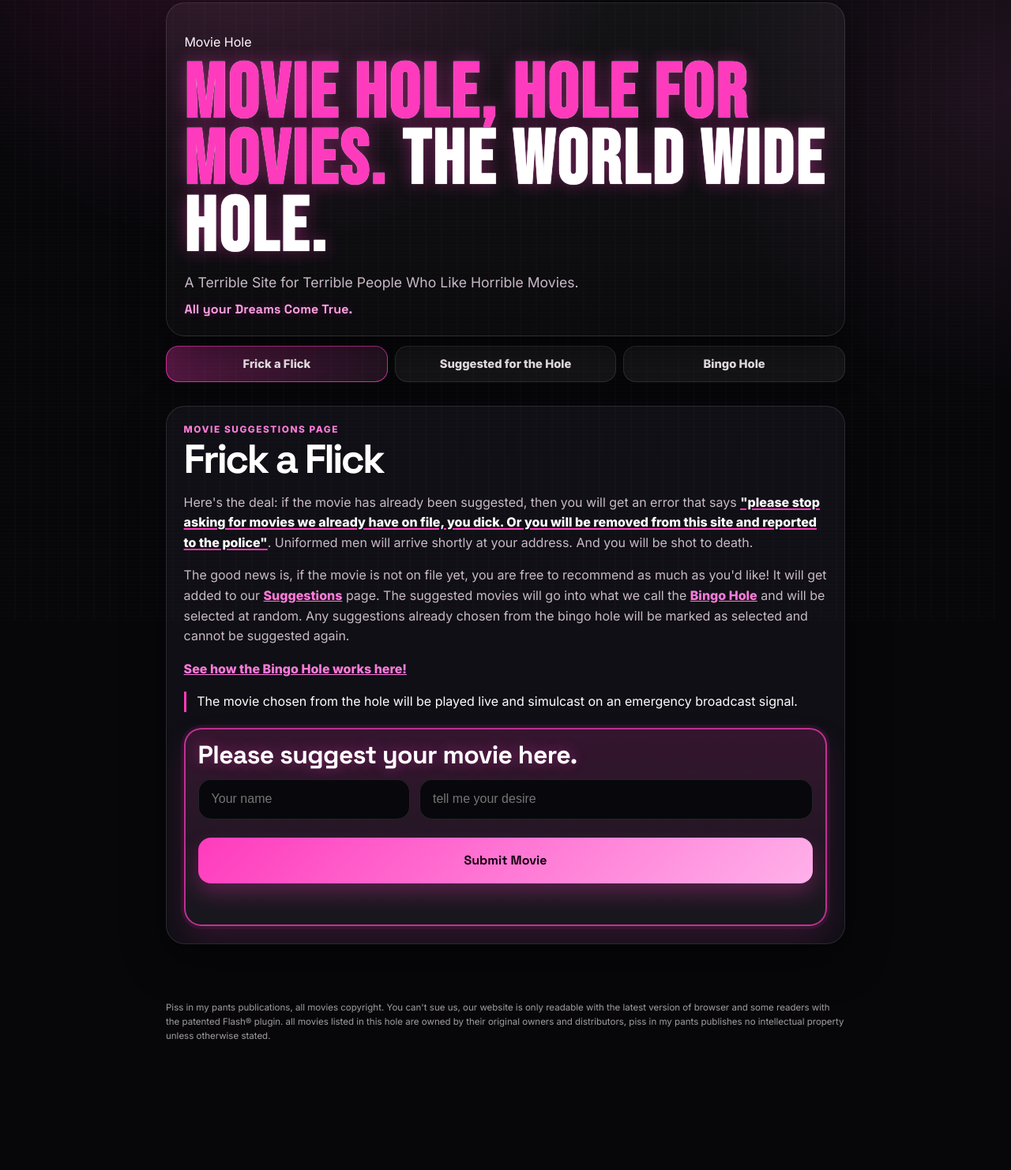
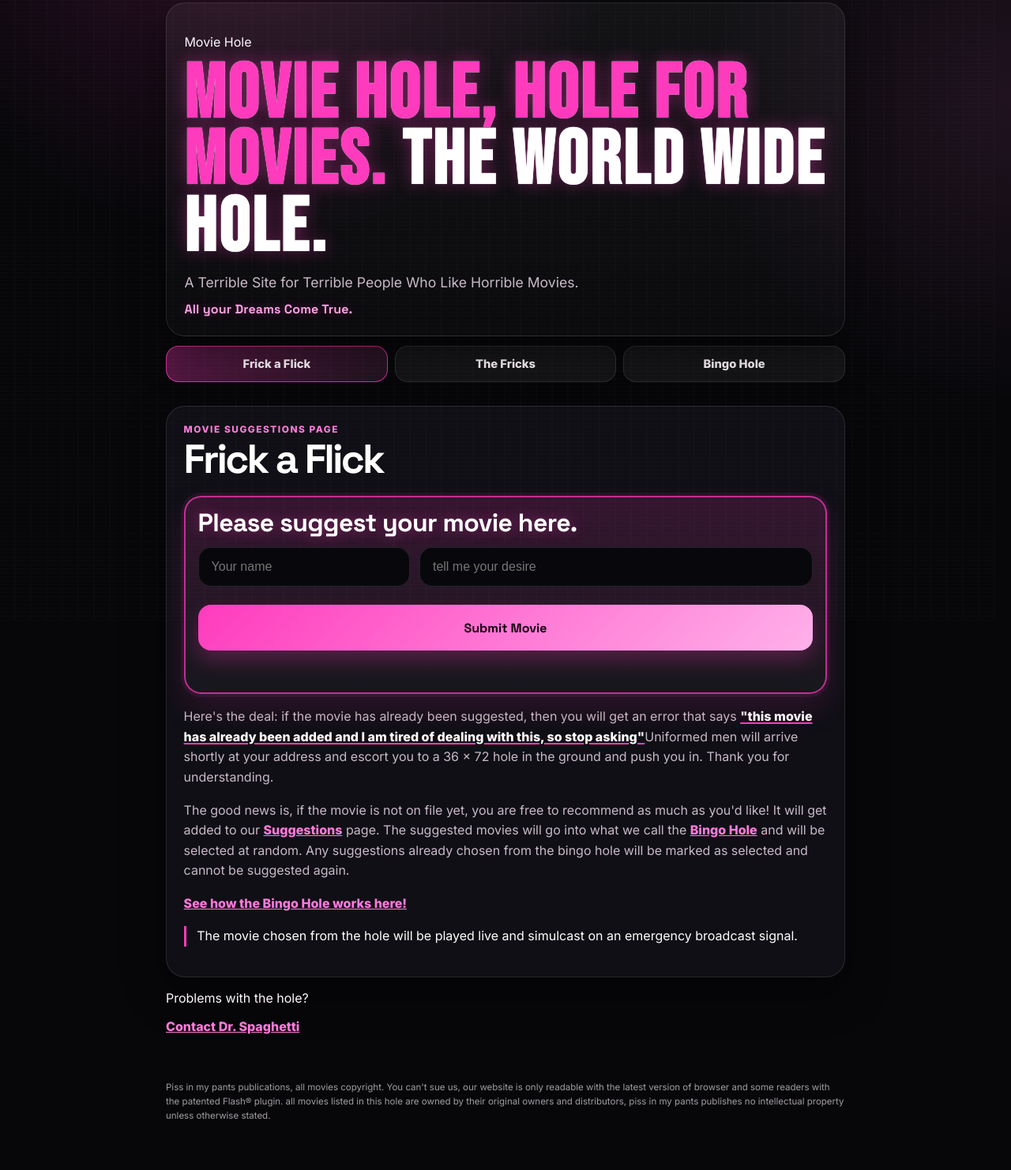
Before and after one commit to doctor-spaghetti-md/movie-hole, a website: page index.html in a window 1280 px wide. Shown: the part 24-1506 px from the top of the page at 79% size. Before the commit the page ends 1405 px from the top, so only its background shows below. Drawn offline with Linux system fonts and the light colour scheme.

Commit message:
Update index.html

```diff
--- a/index.html
+++ b/index.html
@@ -24,7 +24,7 @@
 
       <nav class="top-nav" aria-label="Main navigation">
         <a class="active" href="index.html">Frick a Flick</a>
-        <a class="" href="suggestions.html">Suggested for the Hole</a>
+        <a class="" href="suggestions.html">The Fricks</a>
         <a class="" href="bingo-hole.html">Bingo Hole</a>
       </nav>
 
@@ -37,15 +37,6 @@
   <div class="section-kicker">Movie Suggestions Page</div>
   <h2 class="animated-heading">Frick a Flick</h2>
 
-  <div class="copy-block">
-    <p>Here's the deal: if the movie has already been suggested, then you will get an error that says <strong>"please stop asking for movies we already have on file, you dick. Or you will be removed from this site and reported to the police"</strong>. Uniformed men will arrive shortly at your address. And you will be shot to death.</p>
-
-    <p>The good news is, if the movie is not on file yet, you are free to recommend as much as you'd like! It will get added to our <a href="suggestions.html">Suggestions</a> page. The suggested movies will go into what we call the <a href="bingo-hole.html">Bingo Hole</a> and will be selected at random. Any suggestions already chosen from the bingo hole will be marked as selected and cannot be suggested again.</p>
-
-    <p><a href="bingo-hole.html">See how the Bingo Hole works here!</a></p>
-
-    <p class="warning-text"> The movie chosen from the hole will be played live and simulcast on an emergency broadcast signal.</p>
-  </div>
 
   <form id="suggestionForm" class="suggestion-form" autocomplete="off">
     <label for="movieTitle">Please suggest your movie here.</label>
@@ -67,6 +58,18 @@
       <button id="closeSubmitDialog" class="primary-action" type="button">Okay</button>
     </div>
   </dialog>
+
+    <div class="copy-block">
+    <p>Here's the deal: if the movie has already been suggested, then you will get an error that says <strong>"this movie has already been added and I am tired of dealing with this, so stop asking"</strong>Uniformed men will arrive shortly at your address and escort you to a 36 x 72 hole in the ground and push you in. Thank you for understanding.</p>
+
+    <p>The good news is, if the movie is not on file yet, you are free to recommend as much as you'd like! It will get added to our <a href="suggestions.html">Suggestions</a> page. The suggested movies will go into what we call the <a href="bingo-hole.html">Bingo Hole</a> and will be selected at random. Any suggestions already chosen from the bingo hole will be marked as selected and cannot be suggested again.</p>
+
+    <p><a href="bingo-hole.html">See how the Bingo Hole works here!</a></p>
+
+    <p class="warning-text"> The movie chosen from the hole will be played live and simulcast on an emergency broadcast signal.</p>
+    <p><a href="bingo-hole.html"></a></p>
+  </div>
+
 </section>
 
 <!-- <section class="content-card mini-links">
@@ -79,6 +82,15 @@
     <small>Random selection in an undetermined state.</small>
   </a>
 </section> -->
+<section class="contact-cta">
+  <p class="contact-kicker">
+    Problems with the hole?
+  </p>
+
+  <a href="contact-dr-spaghetti.html" class="contact-button">
+    Contact Dr. Spaghetti
+  </a>
+</section>
 
   </main>
 
```
